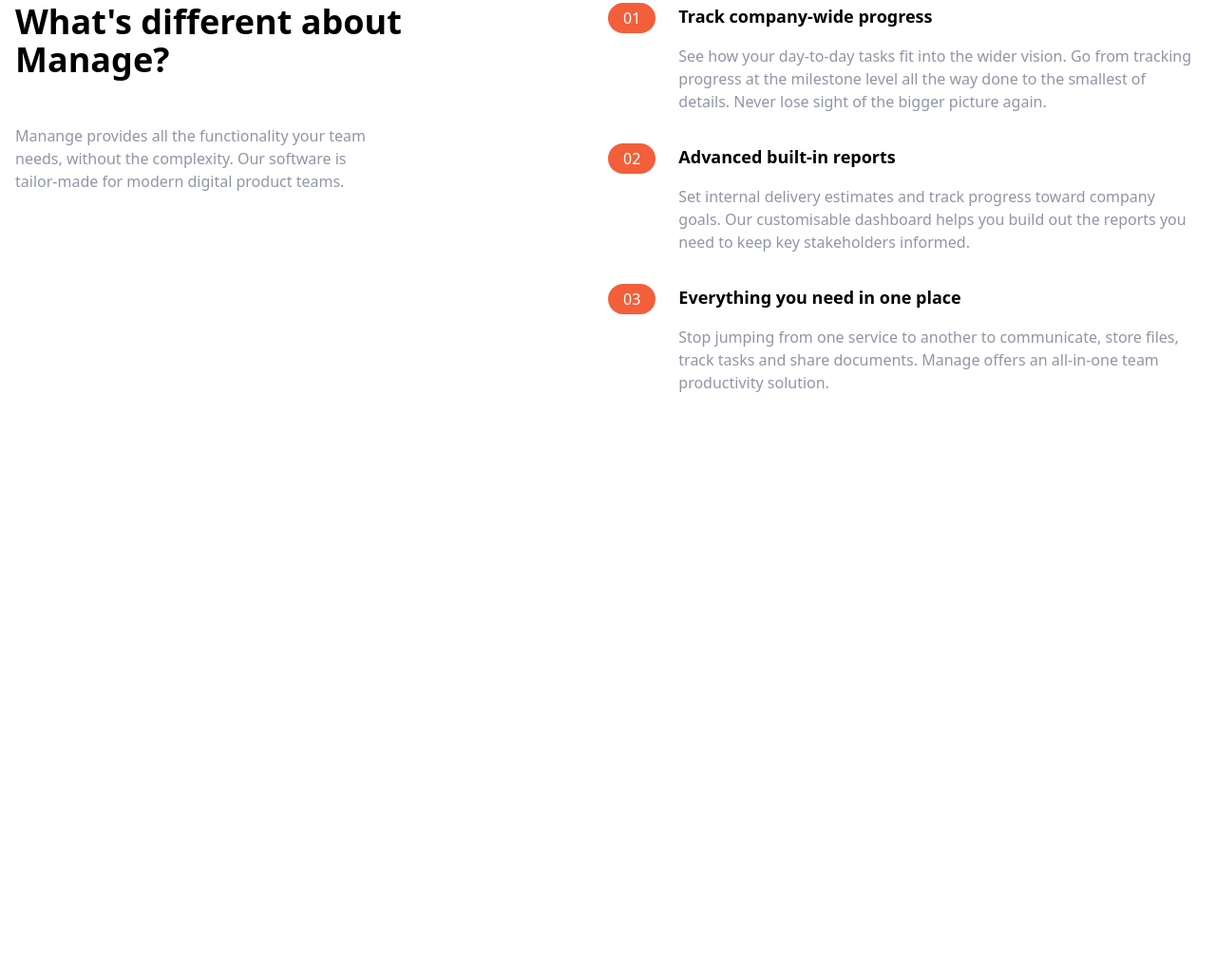
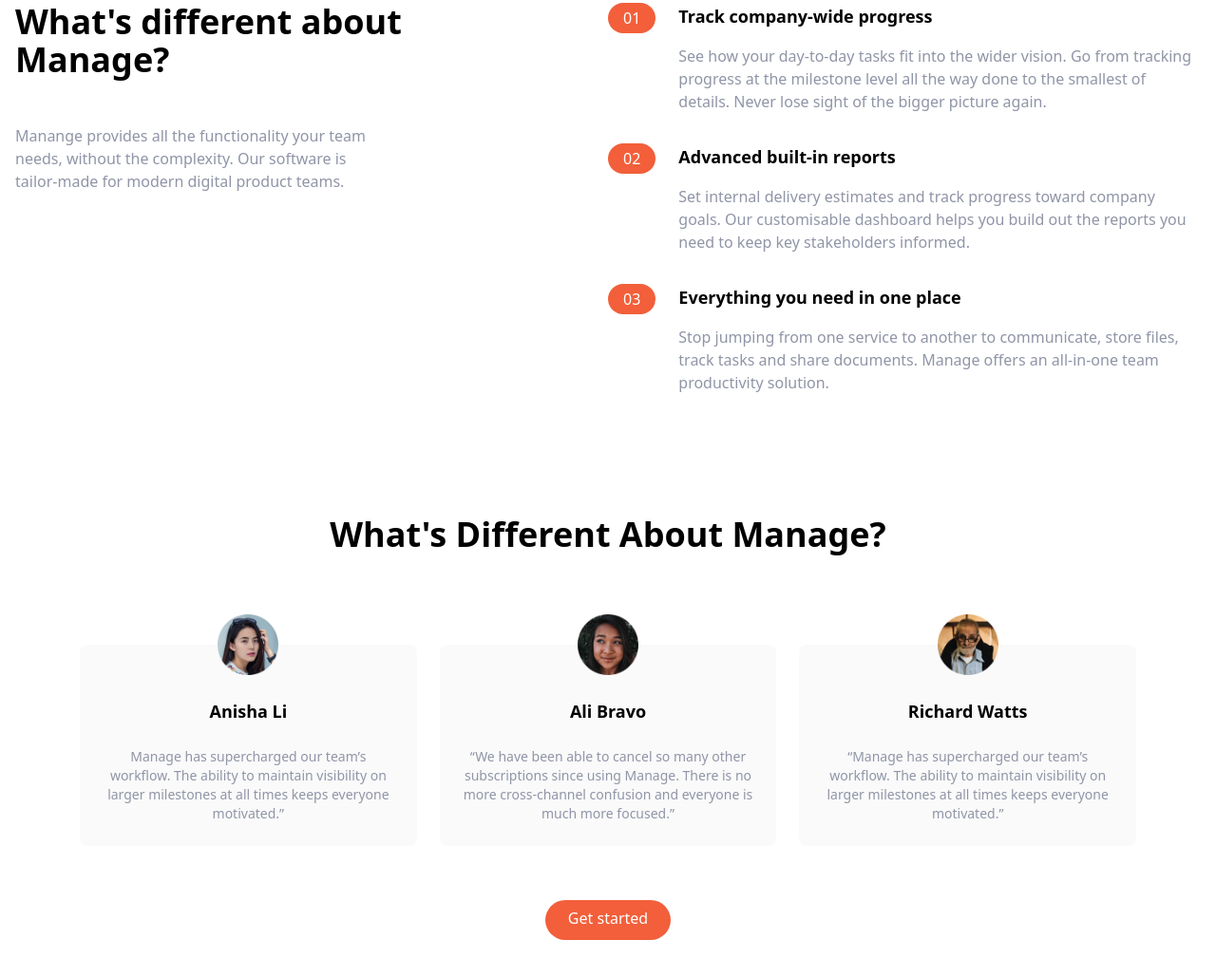
Before and after one commit to nittin-shankar/tailwind-crash-course, a website: page index.html in a window 1280 px wide. Shown: the part 694-1723 px from the top of the page at 95% size. Before the commit the page ends 1109 px from the top, so only its background shows below. Drawn offline with Linux system fonts and the light colour scheme.

Commit message:
Build testimonials section

```diff
--- a/index.html
+++ b/index.html
@@ -143,5 +143,51 @@
         </div>
       </div>
     </section>
+
+    <!-- Testimonials section -->
+    <section id="testimonials">
+      <div class="max-w-6xl px-5 mx-auto mt-32 text-center">
+        <!-- Heading-->
+        <h2 class="text-4xl font-bold">
+          What's Different About Manage?
+        </h2>
+
+        <!-- Testimonials Container -->
+        <div class="flex flex-col mt-24 md:flex-row md:space-x-6">
+          <!-- Testimonial 1 -->
+          <div class="flex flex-col items-center p-6 space-y-6 rounded-lg bg-veryLightGray md:w-1/3">
+            <img src="images/avatar-anisha.png" class="w-16 -mt-14" alt="">
+            <h5 class="text-lg font-bold">Anisha Li</h5>
+            <p class="text-sm text-darkGrayishBlue">
+              Manage has supercharged our team’s workflow. The ability to maintain visibility on larger milestones at all times keeps everyone motivated.”
+            </p>
+          </div>
+
+          <!-- Testimonial 2 -->
+          <div class="hidden flex-col items-center p-6 space-y-6 rounded-lg bg-veryLightGray md:flex md:w-1/3">
+            <img src="images/avatar-ali.png" class="w-16 -mt-14" alt="">
+            <h5 class="text-lg font-bold">Ali Bravo</h5>
+            <p class="text-sm text-darkGrayishBlue">
+              “We have been able to cancel so many other subscriptions since using Manage. There is no more cross-channel confusion and everyone is much more focused.”
+            </p>
+          </div>
+
+          <!-- Testimonial 3 -->
+          <div class="hidden flex-col items-center p-6 space-y-6 rounded-lg bg-veryLightGray md:flex md:w-1/3">
+            <img src="images/avatar-richard.png" class="w-16 -mt-14" alt="">
+            <h5 class="text-lg font-bold">Richard Watts</h5>
+            <p class="text-sm text-darkGrayishBlue">
+              “Manage has supercharged our team’s workflow. The ability to
+              maintain visibility on larger milestones at all times keeps
+              everyone motivated.”
+            </p>
+          </div>
+        </div>
+
+        <div class="my-16">
+          <a href="#" class="p-3 px-6 pt-2 text-white bg-brightRed rounded-full baseline hover:bg-brightRedLight">Get started</a>
+        </div>
+      </div>
+    </section>
   </body>
 </html>
```
Also changed, not shown: dist/style.css, images/avatar-ali.png (added), images/avatar-anisha.png (added), images/avatar-richard.png (added), images/avatar-shanai.png (added).
